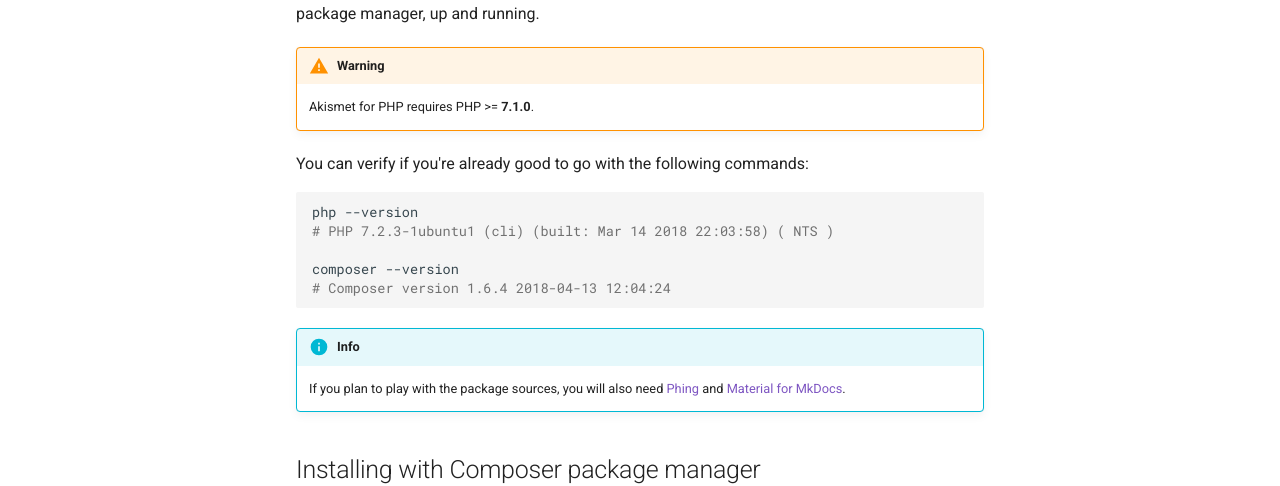
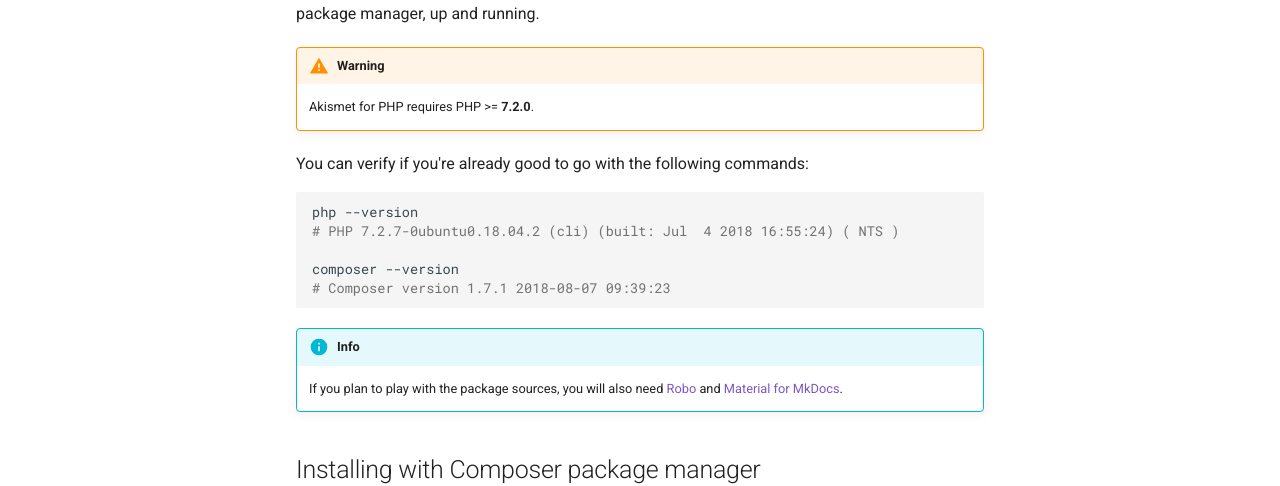
Before and after one commit to cedx/akismet.php, an MkDocs documentation site: the page built from doc/installation.md, in a window 1280 px wide and 1210 px high. Shown: the part 255-741 px from the top of the window. Built offline with MkDocs 1.6.1 and Material for MkDocs 9.7.7, drawn with Linux system fonts in a browser that asks for light colours; comment, search, counter and statistics services are not loaded; old or Windows-style settings are respelled for this version of MkDocs.

Commit message:
Updated the documentation

````diff
--- a/doc/installation.md
+++ b/doc/installation.md
@@ -5,21 +5,21 @@ Before installing **Akismet for PHP**, you need to make sure you have [PHP](http
 and [Composer](https://getcomposer.org), the PHP package manager, up and running.
 
 !!! warning
-    Akismet for PHP requires PHP >= **7.1.0**.
+    Akismet for PHP requires PHP >= **7.2.0**.
 
 You can verify if you're already good to go with the following commands:
 
 ```shell
 php --version
-# PHP 7.2.3-1ubuntu1 (cli) (built: Mar 14 2018 22:03:58) ( NTS )
+# PHP 7.2.7-0ubuntu0.18.04.2 (cli) (built: Jul  4 2018 16:55:24) ( NTS )
 
 composer --version
-# Composer version 1.6.4 2018-04-13 12:04:24
+# Composer version 1.7.1 2018-08-07 09:39:23
 ```
 
 !!! info
     If you plan to play with the package sources, you will also need
-    [Phing](https://www.phing.info) and [Material for MkDocs](https://squidfunk.github.io/mkdocs-material).
+    [Robo](https://robo.li) and [Material for MkDocs](https://squidfunk.github.io/mkdocs-material).
 
 ## Installing with Composer package manager
 
````
Also changed, not shown: README.md (+1 -1 lines).
